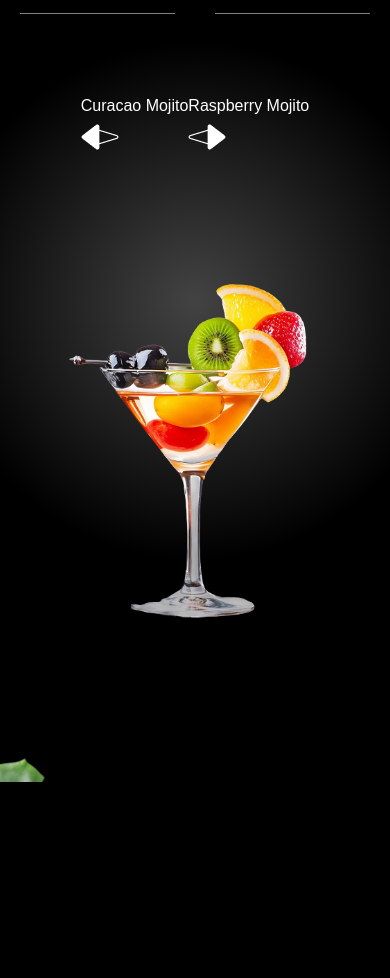
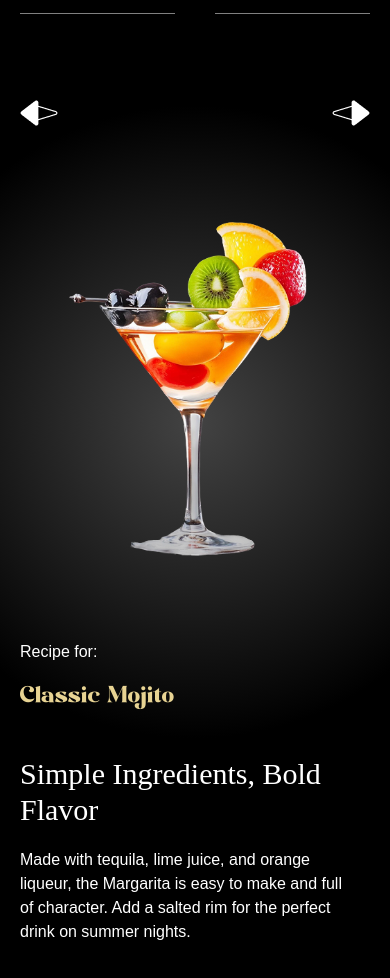
Before and after one commit to Rafifdev/gsap_cocktails, a React (Vite) app: page / in a window 390 px wide. Shown: the part 6083-7061 px from the top of the page. Before the commit the page ends 6865 px from the top, so only its background shows below. Built offline with nearby package versions, Linux system fonts and the light colour scheme; no server answers; a web font is replaced by a local one.

Commit message:
add : menu section

```diff
--- a/src/App.tsx
+++ b/src/App.tsx
@@ -20,6 +20,7 @@ const App = () => {
       <About />
       <Art />
       <Menu />
+      <div className="min-h-screen"></div>
     </main>
   );
 };
--- a/src/components/Art.tsx
+++ b/src/components/Art.tsx
@@ -58,6 +58,7 @@ const Art = () => {
               src="/images/under-img.jpg"
               alt="cocktail"
               className="abs-center masked-img size-full object-contain"
+              draggable="false"
             />
           </div>
 
--- a/src/components/Menu.tsx
+++ b/src/components/Menu.tsx
@@ -1,9 +1,12 @@
 "use client";
 
-import { useState } from "react";
+import { useRef, useState } from "react";
 import { allCocktails } from "../../constants";
+import { useGSAP } from "@gsap/react";
+import gsap from "gsap/all";
 
 const Menu = () => {
+  const contentRef = useRef(null);
   const [currentIndex, setCurrentIndex] = useState(0);
   const totalCocktails = allCocktails.length;
 
@@ -22,19 +25,23 @@ const Menu = () => {
   const currentCocktail = getCocktailAt(0);
   const prevCocktail = getCocktailAt(-1);
   const nextCocktail = getCocktailAt(1);
+
+  useGSAP(() => {
+    gsap.fromTo("#title", { opacity: 0 }, { opacity: 1, duration: 1 });
+    gsap.fromTo(
+      ".cocktail img",
+      { opacity: 0, xPercent: -100 },
+      { xPercent: 0, opacity: 1, duration: 1, ease: "power1.inOut" },
+    );
+    gsap.fromTo(
+      ".details h2, .details p",
+      { yPercent: 100, opacity: 0 },
+      { yPercent: 0, opacity: 1, ease: "power1.inOut", duration: 1 },
+    );
+  }, [currentIndex]);
+
   return (
-    <section id="menu" aria-labelledby="menu-heading">
-      <img
-        src="/images/slider-left-leaf.png"
-        alt="left-leaf"
-        id="m-left-leaf"
-      />
-      <img
-        src="/images/slider-right-leaf.png"
-        alt="right-leaf"
-        id="m-right-leaf"
-      />
-
+    <section id="menu" aria-labelledby="menu-heading" className="lg:px-10">
       <h2 id="menu-heading" className="sr-only">
         Cocktail Menu
       </h2>
@@ -55,9 +62,9 @@ const Menu = () => {
         })}
       </nav>
       <div className="content">
-        <div className="arrow">
+        <div className="arrows">
           <button
-            className="text-right cursor-pointer"
+            className="flex flex-col items-center cursor-pointer"
             onClick={() => goToSlide(currentIndex - 1)}
           >
             <span>{prevCocktail.name}</span>
@@ -65,11 +72,12 @@ const Menu = () => {
               src="/images/right-arrow.png"
               alt="right-arrow"
               aria-hidden="true"
+              className="w-fit"
             />
           </button>
 
           <button
-            className="text-left cursor-pointer"
+            className="flex flex-col items-center cursor-pointer"
             onClick={() => goToSlide(currentIndex + 1)}
           >
             <span>{nextCocktail.name}</span>
@@ -86,7 +94,20 @@ const Menu = () => {
             src={currentCocktail.image}
             alt={currentCocktail.name}
             className="object-contain"
+            draggable="false"
           />
+        </div>
+
+        <div className="recipe">
+          <div ref={contentRef} className="info">
+            <p>Recipe for:</p>
+            <p id="title">{currentCocktail.name}</p>
+          </div>
+
+          <div className="details">
+            <h2>{currentCocktail.title}</h2>
+            <p>{currentCocktail.description}</p>
+          </div>
         </div>
       </div>
     </section>
--- a/src/components/Navbar.tsx
+++ b/src/components/Navbar.tsx
@@ -45,7 +45,7 @@ const Navbar = () => {
       ease: "expo.out",
     })
 
-  });
+  }, []);
   return (
     <nav>
       <div className="lg:px-10">
--- a/src/index.css
+++ b/src/index.css
@@ -321,7 +321,7 @@ body {
       @apply flex max-md:flex-col gap-10 md:items-center justify-between w-full lg:absolute bottom-0;
 
       .info {
-        @apply space-y-4 lg:translate-y-20;
+        @apply space-y-4;
 
         #title {
           @apply font-modern-negra md:text-6xl text-3xl text-yellow max-w-40;
```
